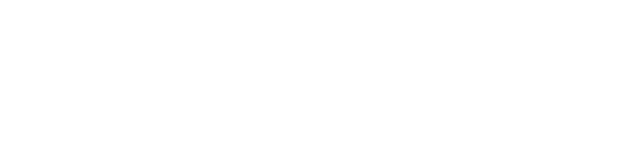
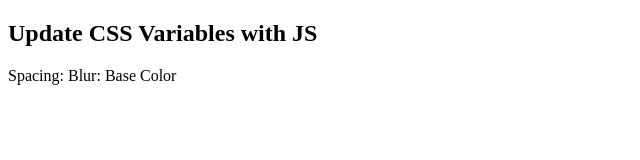
Before and after one commit to grabania/make-a-border, a plain HTML site: page index.html in a window 1280 px wide. Shown: the whole page, without its empty margins (0-640 px from the left). Drawn offline with Linux system fonts and the light colour scheme.

Commit message:
Add h2 and labels to  body in HTML

```diff
--- a/index.html
+++ b/index.html
@@ -6,6 +6,11 @@
     <title>Scoped CSS Variables and JS</title>
 </head>
 <body>
-
+    <h2>Update CSS Variables with <span class='h1'>JS</span></h2>
+    <div class="controls">
+        <label for="spacing">Spacing:</label>
+        <label for="blur">Blur:</label>
+        <label for="base">Base Color</label>
+    </div>
 </body>
 </html>
```
